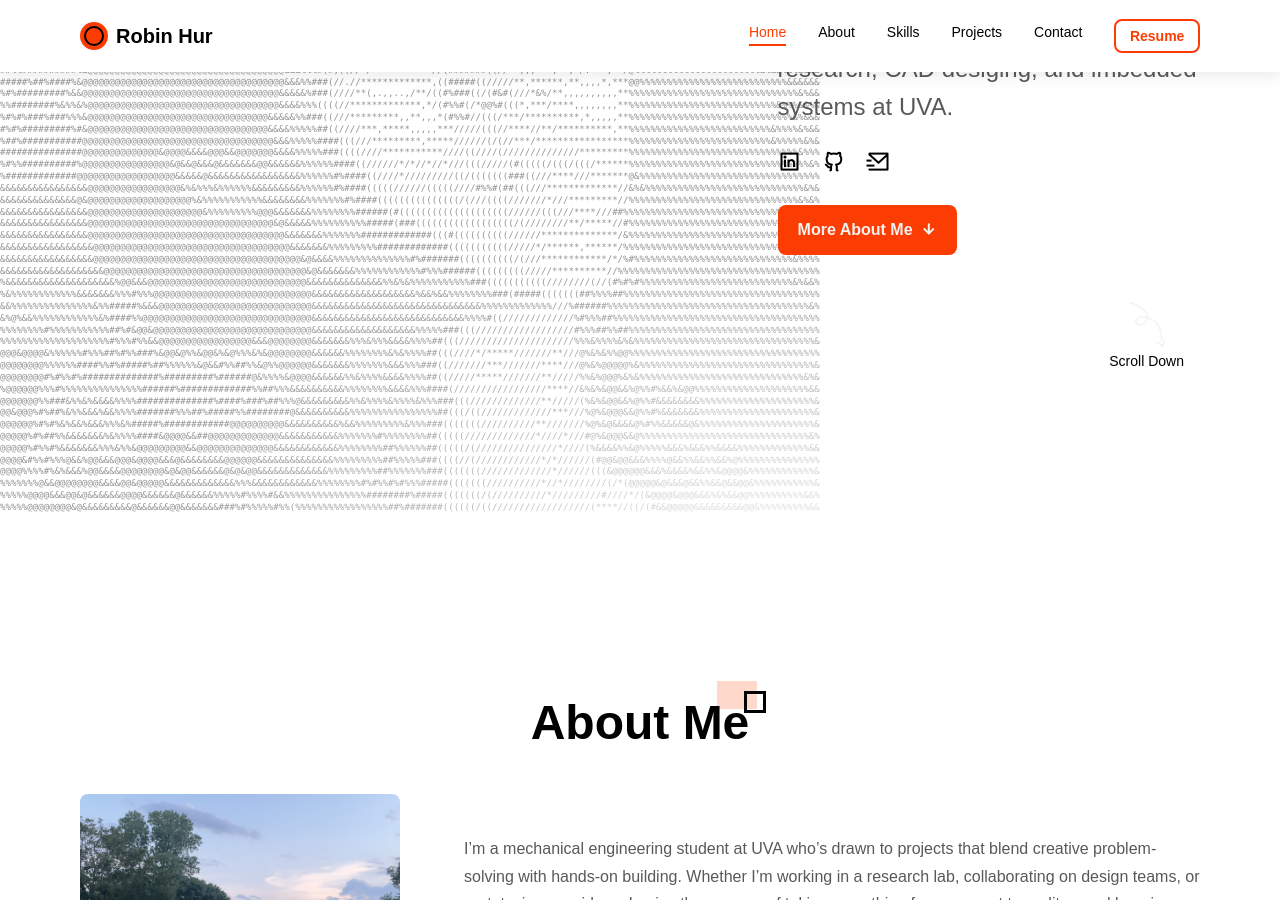
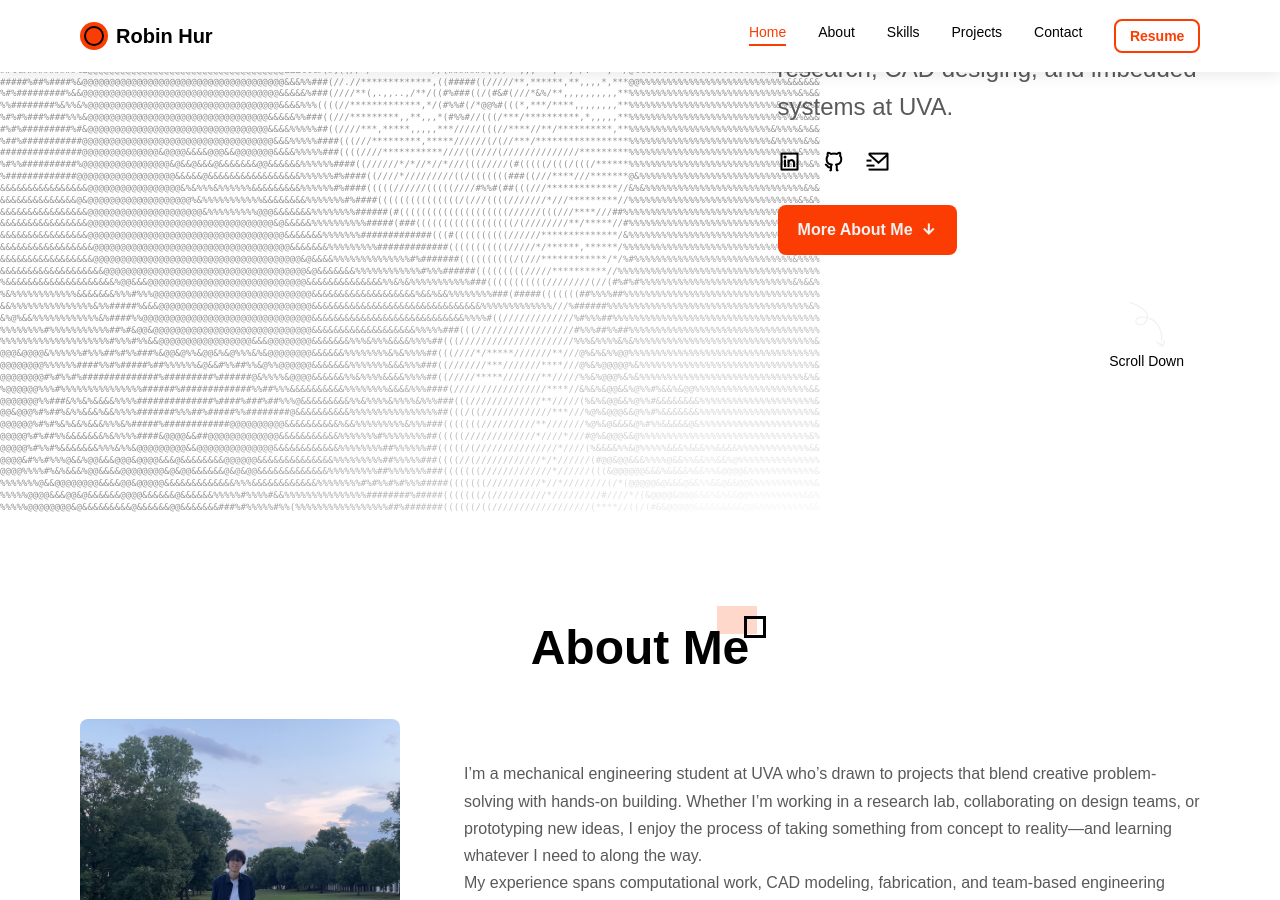
Before and after one commit to RobinKHur/RobinKHur.github.io, a Jekyll site: the page built from index.html, in a window 1280 px wide and 900 px high, scrolled down 266 px. Built offline with Jekyll 4.4.1, drawn with Linux system fonts in a browser that asks for light colours; some web fonts are replaced.

Commit message:
Update min-height in styles.css for home section
Adjusted min-height to clamp(800px, 69vh, 1478px) for better scaling.

```diff
--- a/css/styles.css
+++ b/css/styles.css
@@ -275,7 +275,7 @@ button { font-family: inherit; cursor: pointer; border: none; background: none;
   position: relative;
   z-index: 1;
   /* Min-height further extended (1.25×) from the previous clamp(700px, 75vh, 1300px) → clamp(875px, 75vh, 1625px) to keep pace with the latest ASCII font bump. Floor and ceiling scale 1.25× (700 → 875, 1300 → 1625); vh stays at 75 so the home height scales proportionally to viewport on mobile/tablet rather than dominating it. At the ASCII ceiling (17.58px font × 1.3 line-height × 63 lines = ≈1439px pre height) the figure almost fills the 1625px home height; the bottom-fade mask layer terminates the figure softly at the home's bottom edge so any small overflowing residual is invisible. */
-  min-height: clamp(875px, 75vh, 1625px);
+  min-height: clamp(800px, 69vh, 1478px);
 }
 
 .home__container {
```
